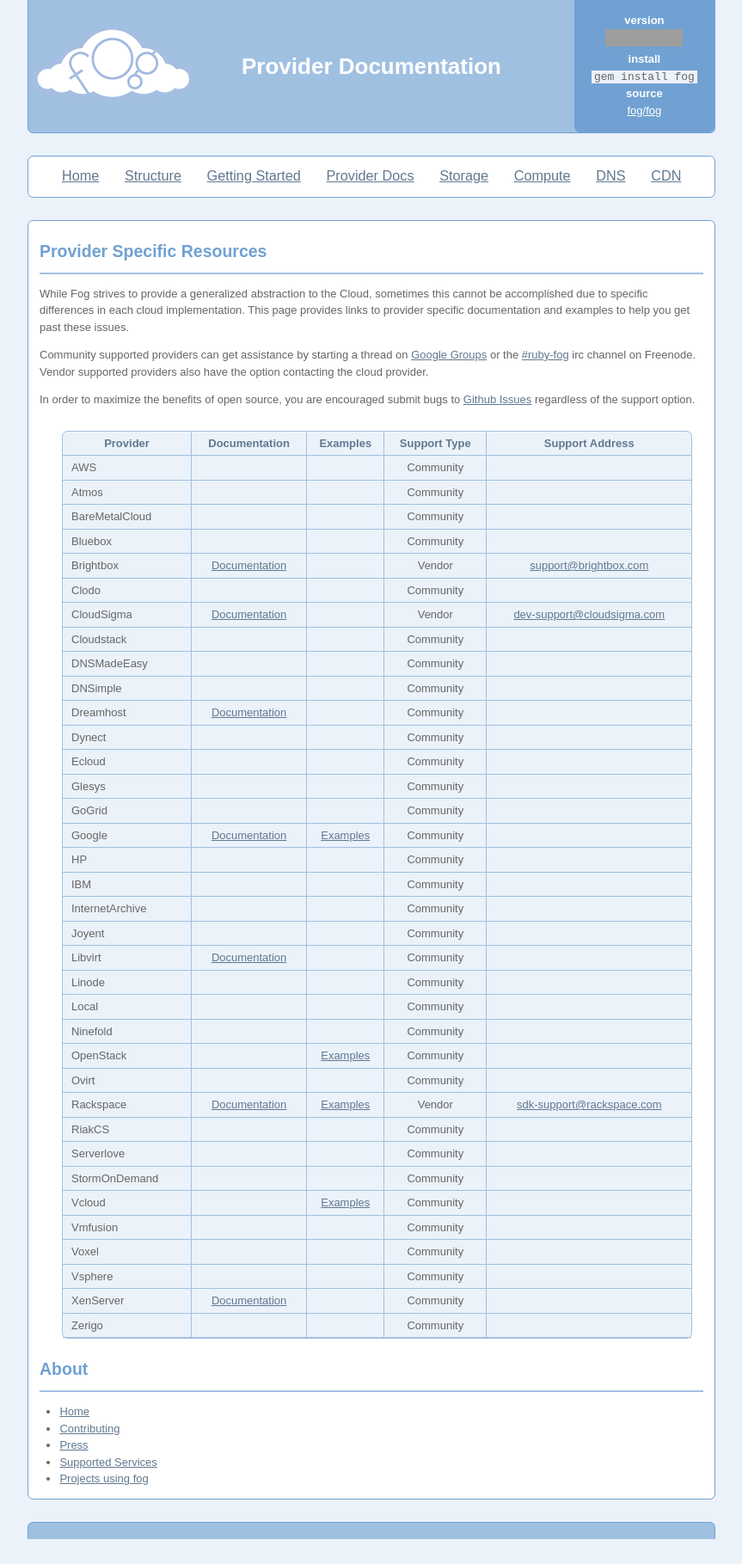
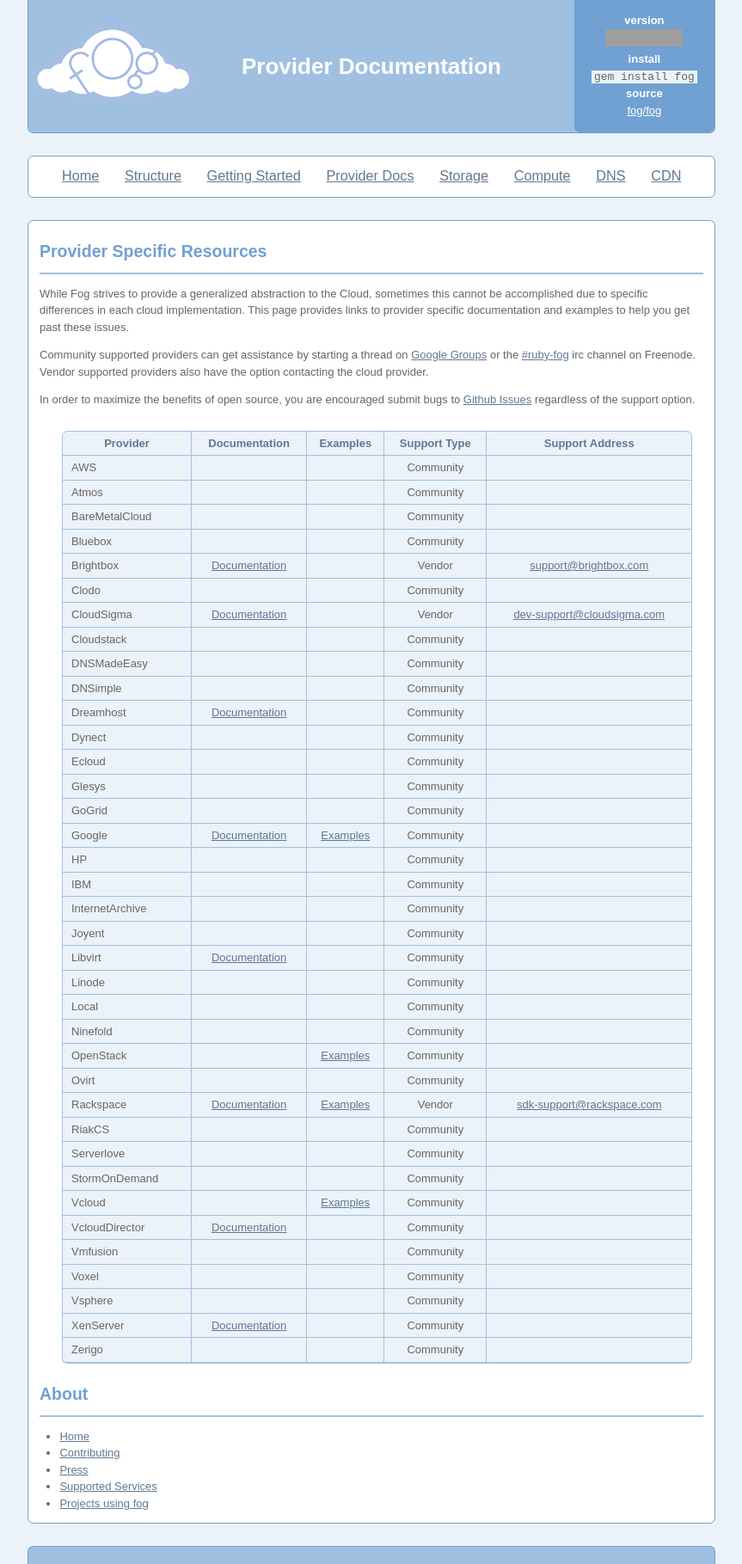
Before and after one commit to fog/fog.github.com, a Jekyll site: the page built from about/provider_documentation.markdown, in a window 1280 px wide. Shown: the whole page at 86% size, without its empty margins (208-1071 px from the left). Built offline with Jekyll 4.4.1, drawn with Linux system fonts in a browser that asks for light colours; nearby versions of some CDN libraries; Markdown is read by kramdown in place of the engine named in the settings; before the commit the page ends 1790 px from its top, so only the background shows below that; grey boxes are pictures that could not be loaded.

Commit message:
Add VcloudDirector to the provider list.

```diff
--- a/about/provider_documentation.markdown
+++ b/about/provider_documentation.markdown
@@ -238,6 +238,13 @@ In order to maximize the benefits of open source, you are encouraged submit bugs
      <td></td>
    </tr>
    <tr>
+     <td>VcloudDirector</td>
+     <td><a href="https://github.com/fog/fog/tree/master/lib/fog/vcloud_director/README.md">Documentation</a></td>
+     <td></td>
+     <td>Community</td>
+     <td></td>
+   </tr>
+   <tr>
      <td>Vmfusion</td>
      <td></td>
      <td></td>
```
